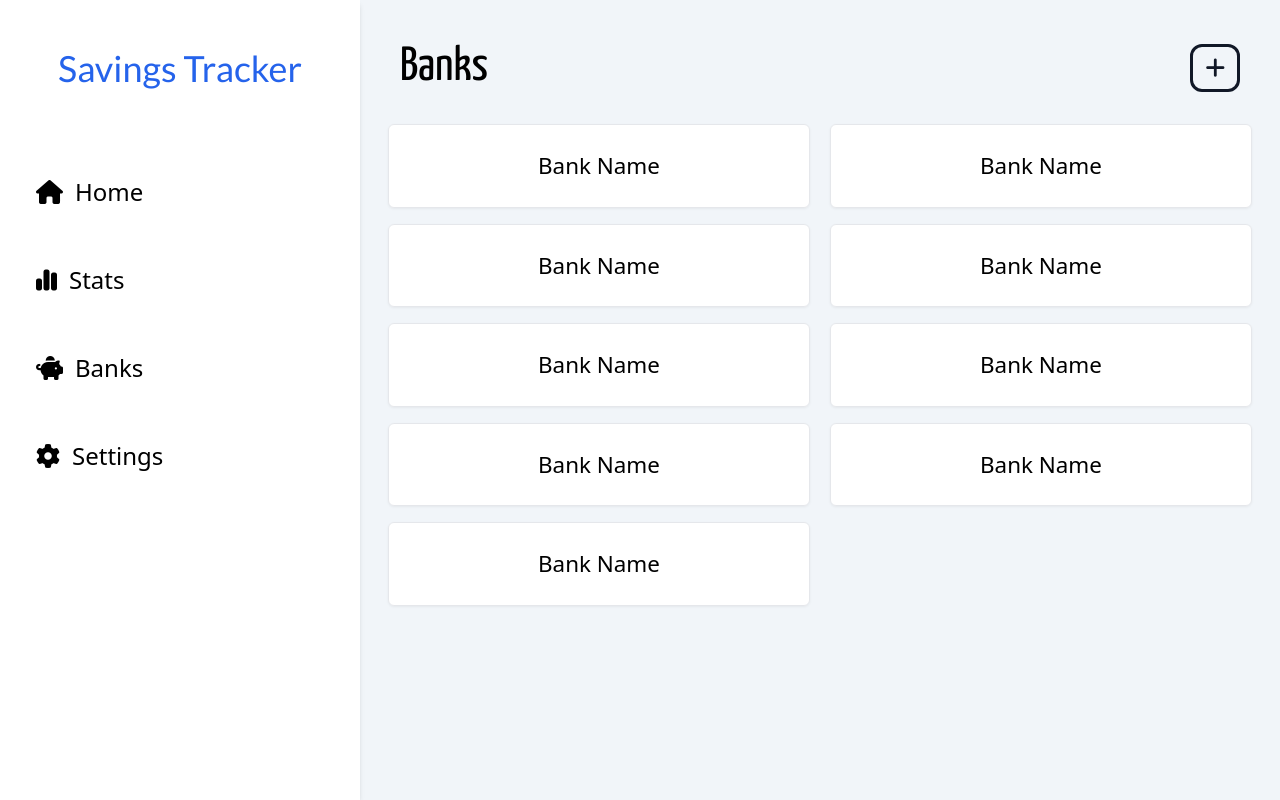
After one commit to Ry2uko/savings_tracker, a Flask app: template templates/banks.html in a window 1280 px wide. The commit adds this page. Run offline with Flask 3, Linux system fonts and the light colour scheme; the template is opened without the code that fills it, so the values that code supplies are empty; some libraries are stand-ins or nearby versions.

Commit message:
Routes & Title + Banks Page

```diff
--- a/app.py
+++ b/app.py
@@ -15,9 +15,26 @@ app.config['SQLALCHEMY_TRACK_MODIFICATIONS'] = False
 db = SQLAlchemy(app)
 ma = Marshmallow(app)
 
+
 @app.route('/home')
-def index():
+def home():
     return render_template('home.html')
+
+
+@app.route('/stats')
+def stats():
+    return render_template('stats.html')
+
+
+@app.route('/banks')
+def banks():
+    return render_template('banks.html')
+
+
+@app.route('/settings')
+def settings():
+    return render_template('settings.html')
+
 
 @app.errorhandler(404)
 def page_not_found(e):
--- a/static/css/styles.css
+++ b/static/css/styles.css
@@ -17,8 +17,8 @@ body, html {
 }
 
 #homeContainer #savingsProgress {
-    width: 480px !important;
-    height: 480px !important;
+    width: 500px !important;
+    height: 500px !important;
     font-size: 2.6rem;
 }
 
--- a/static/css/styles_main.css
+++ b/static/css/styles_main.css
@@ -565,14 +565,9 @@ video {
   margin-right: 0.5rem;
 }
 
-.my-7{
-  margin-top: 1.75rem;
-  margin-bottom: 1.75rem;
-}
-
-.my-5{
-  margin-top: 1.25rem;
-  margin-bottom: 1.25rem;
+.mx-7{
+  margin-left: 1.75rem;
+  margin-right: 1.75rem;
 }
 
 .my-4{
@@ -580,8 +575,17 @@ video {
   margin-bottom: 1rem;
 }
 
+.my-7{
+  margin-top: 1.75rem;
+  margin-bottom: 1.75rem;
+}
+
 .mr-3{
   margin-right: 0.75rem;
+}
+
+.mt-2{
+  margin-top: 0.5rem;
 }
 
 .mt-5{
@@ -592,12 +596,20 @@ video {
   margin-top: 2rem;
 }
 
+.mt-\[4rem\]{
+  margin-top: 4rem;
+}
+
 .block{
   display: block;
 }
 
 .flex{
   display: flex;
+}
+
+.grid{
+  display: grid;
 }
 
 .hidden{
@@ -632,6 +644,14 @@ video {
   flex: 1 1 0%;
 }
 
+.cursor-pointer{
+  cursor: pointer;
+}
+
+.grid-cols-1{
+  grid-template-columns: repeat(1, minmax(0, 1fr));
+}
+
 .flex-row{
   flex-direction: row;
 }
@@ -648,6 +668,14 @@ video {
   justify-content: center;
 }
 
+.justify-between{
+  justify-content: space-between;
+}
+
+.gap-y-6{
+  row-gap: 1.5rem;
+}
+
 .overflow-y-auto{
   overflow-y: auto;
 }
@@ -660,8 +688,26 @@ video {
   border-radius: 0.375rem;
 }
 
+.rounded-xl{
+  border-radius: 0.75rem;
+}
+
 .border{
   border-width: 1px;
+}
+
+.border-\[3px\]{
+  border-width: 3px;
+}
+
+.border-gray-200{
+  --tw-border-opacity: 1;
+  border-color: rgb(229 231 235 / var(--tw-border-opacity));
+}
+
+.border-gray-900{
+  --tw-border-opacity: 1;
+  border-color: rgb(17 24 39 / var(--tw-border-opacity));
 }
 
 .bg-blue-500{
@@ -679,6 +725,11 @@ video {
   background-color: rgb(255 255 255 / var(--tw-bg-opacity));
 }
 
+.px-3{
+  padding-left: 0.75rem;
+  padding-right: 0.75rem;
+}
+
 .px-4{
   padding-left: 1rem;
   padding-right: 1rem;
@@ -689,6 +740,11 @@ video {
   padding-right: 1.25rem;
 }
 
+.py-1{
+  padding-top: 0.25rem;
+  padding-bottom: 0.25rem;
+}
+
 .py-10{
   padding-top: 2.5rem;
   padding-bottom: 2.5rem;
@@ -697,6 +753,16 @@ video {
 .py-2{
   padding-top: 0.5rem;
   padding-bottom: 0.5rem;
+}
+
+.py-5{
+  padding-top: 1.25rem;
+  padding-bottom: 1.25rem;
+}
+
+.py-6{
+  padding-top: 1.5rem;
+  padding-bottom: 1.5rem;
 }
 
 .py-8{
@@ -714,10 +780,6 @@ video {
 
 .pr-\[20px\]{
   padding-right: 20px;
-}
-
-.pt-6{
-  padding-top: 1.5rem;
 }
 
 .text-center{
@@ -755,9 +817,19 @@ video {
   font-size: 3rem;
 }
 
+.text-black{
+  --tw-text-opacity: 1;
+  color: rgb(0 0 0 / var(--tw-text-opacity));
+}
+
 .text-blue-600{
   --tw-text-opacity: 1;
   color: rgb(37 99 235 / var(--tw-text-opacity));
+}
+
+.text-gray-900{
+  --tw-text-opacity: 1;
+  color: rgb(17 24 39 / var(--tw-text-opacity));
 }
 
 .text-zinc-950{
@@ -771,9 +843,26 @@ video {
   box-shadow: var(--tw-ring-offset-shadow, 0 0 #0000), var(--tw-ring-shadow, 0 0 #0000), var(--tw-shadow);
 }
 
+.drop-shadow-sm{
+  --tw-drop-shadow: drop-shadow(0 1px 1px rgb(0 0 0 / 0.05));
+  filter: var(--tw-blur) var(--tw-brightness) var(--tw-contrast) var(--tw-grayscale) var(--tw-hue-rotate) var(--tw-invert) var(--tw-saturate) var(--tw-sepia) var(--tw-drop-shadow);
+}
+
+.transition{
+  transition-property: color, background-color, border-color, text-decoration-color, fill, stroke, opacity, box-shadow, transform, filter, -webkit-backdrop-filter;
+  transition-property: color, background-color, border-color, text-decoration-color, fill, stroke, opacity, box-shadow, transform, filter, backdrop-filter;
+  transition-property: color, background-color, border-color, text-decoration-color, fill, stroke, opacity, box-shadow, transform, filter, backdrop-filter, -webkit-backdrop-filter;
+  transition-timing-function: cubic-bezier(0.4, 0, 0.2, 1);
+  transition-duration: 150ms;
+}
+
 .transition-colors{
   transition-property: color, background-color, border-color, text-decoration-color, fill, stroke;
   transition-timing-function: cubic-bezier(0.4, 0, 0.2, 1);
+  transition-duration: 150ms;
+}
+
+.duration-150{
   transition-duration: 150ms;
 }
 
@@ -790,8 +879,8 @@ body, html {
 }
 
 #homeContainer #savingsProgress {
-  width: 480px !important;
-  height: 480px !important;
+  width: 500px !important;
+  height: 500px !important;
   font-size: 2.6rem;
 }
 
@@ -802,9 +891,24 @@ body, html {
   color: #4e4e4e;
 }
 
+.hover\:border-gray-400:hover{
+  --tw-border-opacity: 1;
+  border-color: rgb(156 163 175 / var(--tw-border-opacity));
+}
+
+.hover\:bg-gray-900:hover{
+  --tw-bg-opacity: 1;
+  background-color: rgb(17 24 39 / var(--tw-bg-opacity));
+}
+
 .hover\:text-blue-600:hover{
   --tw-text-opacity: 1;
   color: rgb(37 99 235 / var(--tw-text-opacity));
+}
+
+.hover\:text-slate-100:hover{
+  --tw-text-opacity: 1;
+  color: rgb(241 245 249 / var(--tw-text-opacity));
 }
 
 .focus\:outline-none:focus{
@@ -813,6 +917,15 @@ body, html {
 }
 
 @media (min-width: 768px){
+  .md\:mx-10{
+    margin-left: 2.5rem;
+    margin-right: 2.5rem;
+  }
+
+  .md\:mt-0{
+    margin-top: 0px;
+  }
+
   .md\:block{
     display: block;
   }
@@ -820,4 +933,17 @@ body, html {
   .md\:hidden{
     display: none;
   }
+
+  .md\:grid-cols-2{
+    grid-template-columns: repeat(2, minmax(0, 1fr));
+  }
+
+  .md\:gap-x-5{
+    -moz-column-gap: 1.25rem;
+         column-gap: 1.25rem;
+  }
+
+  .md\:gap-y-4{
+    row-gap: 1rem;
+  }
 }
--- a/static/js/script.js
+++ b/static/js/script.js
@@ -1,7 +1,7 @@
 const barAnimDuration = 500; // ms
 
 let addSavingBtnLock = false;
-let maxAmount = 1500, amountSaved = 0;
+let maxAmount = 300000, amountSaved = 0;
 let bar;
 
 $(function(){
--- /dev/null
+++ b/templates/banks.html
@@ -0,0 +1,39 @@
+{% extends "layout.html" %}
+
+{% block title %}
+    Banks
+{% endblock %}
+
+{% block main %}
+    <div id="banksContainer" class="flex flex-col h-full py-8 overflow-y-auto mt-[4rem] md:mt-0">
+        <div class="header-container mx-7 flex items-center md:mx-10">
+            <h2 class="font-yanone-kaffeesatz text-[3rem] flex-1">Banks</h2>
+            <button type="button" class="py-1 px-3 border-[3px] border-gray-900
+            rounded-xl text-[1.4rem] text-gray-900 transition duration-150
+          hover:text-slate-100 hover:bg-gray-900">
+                <i class="fa-solid fa-plus"></i>
+            </button>
+        </div>
+        <div class="banks-container grid grid-cols-1 justify-between mx-7 text-center
+         gap-y-6 mt-2 py-5 md:grid-cols-2 md:mt-0 md:gap-y-4 md:gap-x-5">
+            <div class="bg-white border border-gray-200 text-black drop-shadow-sm
+            cursor-pointer px-5 py-6 rounded-md transition duration-150 hover:border-gray-400 text-[1.4rem]">Bank Name</div>
+            <div class="bg-white border border-gray-200 text-black drop-shadow-sm
+            cursor-pointer px-5 py-6 rounded-md transition duration-150 hover:border-gray-400 text-[1.4rem]">Bank Name</div>
+            <div class="bg-white border border-gray-200 text-black drop-shadow-sm
+            cursor-pointer px-5 py-6 rounded-md transition duration-150 hover:border-gray-400 text-[1.4rem]">Bank Name</div>
+            <div class="bg-white border border-gray-200 text-black drop-shadow-sm
+            cursor-pointer px-5 py-6 rounded-md transition duration-150 hover:border-gray-400 text-[1.4rem]">Bank Name</div>
+            <div class="bg-white border border-gray-200 text-black drop-shadow-sm
+            cursor-pointer px-5 py-6 rounded-md transition duration-150 hover:border-gray-400 text-[1.4rem]">Bank Name</div>
+            <div class="bg-white border border-gray-200 text-black drop-shadow-sm
+            cursor-pointer px-5 py-6 rounded-md transition duration-150 hover:border-gray-400 text-[1.4rem]">Bank Name</div>
+            <div class="bg-white border border-gray-200 text-black drop-shadow-sm
+            cursor-pointer px-5 py-6 rounded-md transition duration-150 hover:border-gray-400 text-[1.4rem]">Bank Name</div>
+            <div class="bg-white border border-gray-200 text-black drop-shadow-sm
+            cursor-pointer px-5 py-6 rounded-md transition duration-150 hover:border-gray-400 text-[1.4rem]">Bank Name</div>
+            <div class="bg-white border border-gray-200 text-black drop-shadow-sm
+            cursor-pointer px-5 py-6 rounded-md transition duration-150 hover:border-gray-400 text-[1.4rem]">Bank Name</div>
+        </div>
+    </div>
+{% endblock %}
--- a/templates/layout.html
+++ b/templates/layout.html
@@ -13,8 +13,7 @@
     <body>
         <div class="parent-container bg-slate-100 w-full h-full flex flex-row relative">
             <div class="sidebar hidden bg-gray w-4/12 h-full max-w-[360px]
-            overflow-y-auto bg-white px-5 py-2
-    shadow-md md:block">
+            overflow-y-auto bg-white px-5 py-2 shadow-md md:block">
                 <div class="py-10 text-center">
                     <h1 class="text-4xl font-lato text-blue-600">Savings Tracker</h2>
                 </div>
```
Also changed, not shown: templates/home.html (+7 -5 lines), templates/settings.html (added, +18 -0 lines), templates/stats.html (added, +13 -0 lines), package-lock.json (added).
